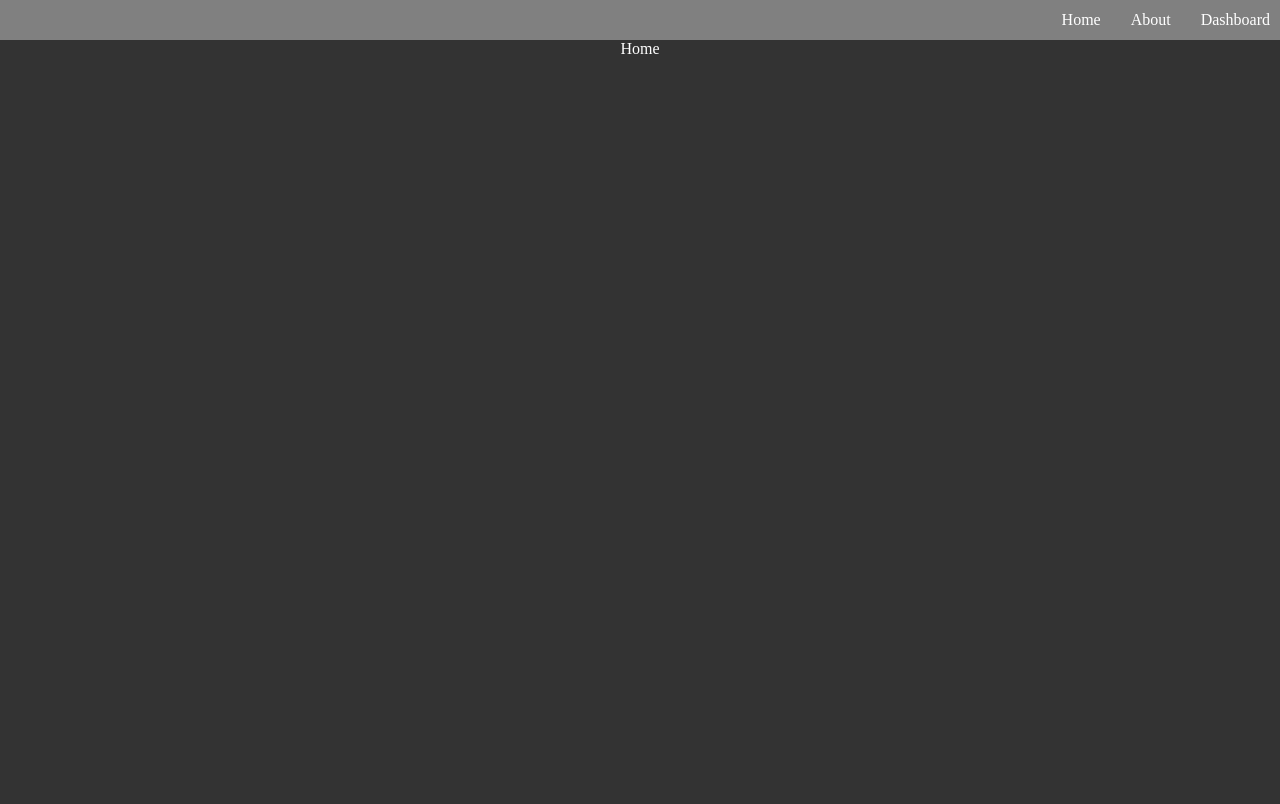
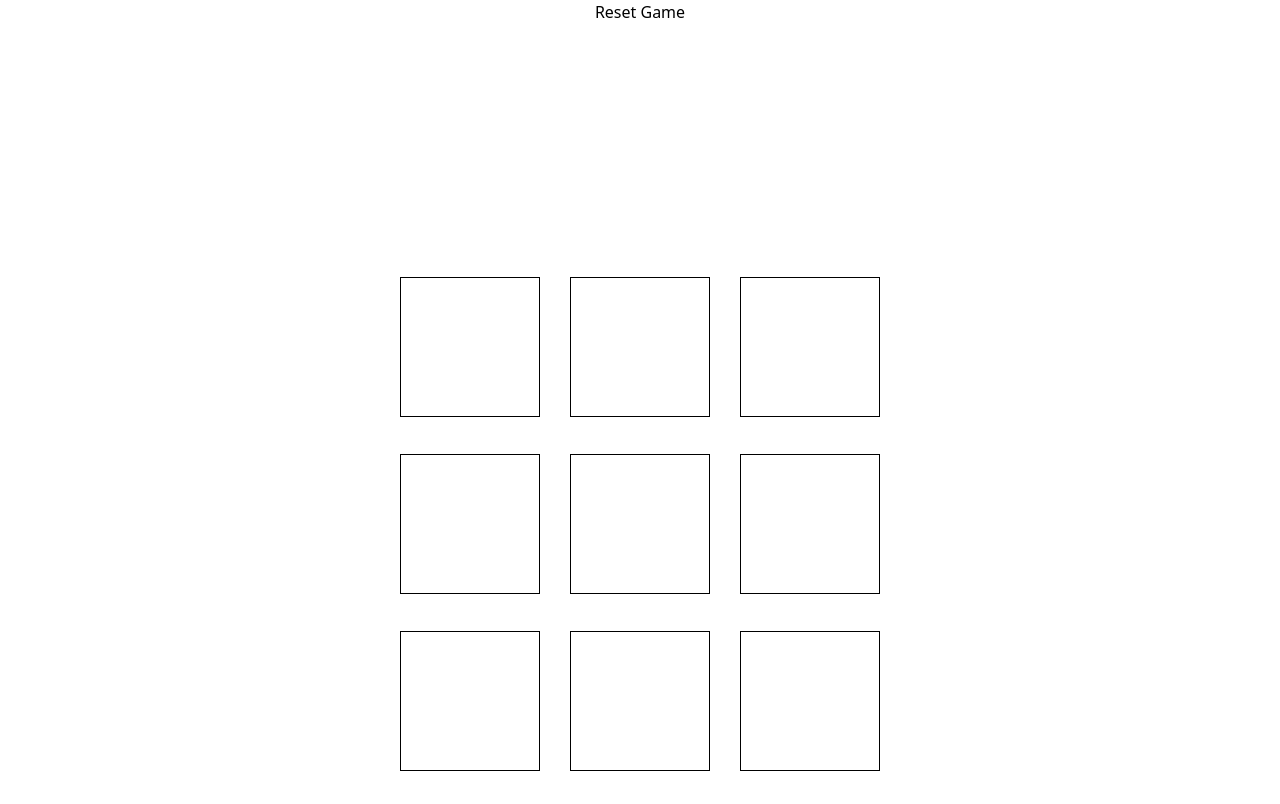
Before and after one commit to ajaykumar-21/Machine-Coding-Questions, a React (Create React App) app: page / in a window 1280 px wide. Built offline with nearby package versions, Linux system fonts and the light colour scheme.

Commit message:
create tic tac toe component and implement X and O mark functionality

```diff
--- a/package.json
+++ b/package.json
@@ -10,8 +10,10 @@
     "@fortawesome/react-fontawesome": "^0.2.2",
     "axios": "^1.8.4",
     "cra-template": "1.2.0",
+    "framer-motion": "^12.6.3",
     "react": "^18.3.1",
     "react-dom": "^18.3.1",
+    "react-helmet": "^6.1.0",
     "react-router-dom": "^7.4.1",
     "react-scripts": "^5.0.1",
     "web-vitals": "^4.2.4"
@@ -39,5 +41,8 @@
       "last 1 firefox version",
       "last 1 safari version"
     ]
+  },
+  "devDependencies": {
+    "tailwindcss": "^3.4.17"
   }
 }
--- a/src/App.js
+++ b/src/App.js
@@ -1,12 +1,12 @@
 import "./App.css";
 // import Practics from "./components/Practics/Practics";
-import SwitchTheme from "./components/SwitchTheme/SwitchTheme";
+// import Practics from "./components/Practics/Practics";
+import TicTacToe from "./components/Tic-Tac-Toe/Tic-Tac-Toe";
 
 function App() {
   return (
     <div className="App">
-      {/* <Practics /> */}
-      <SwitchTheme />
+      <TicTacToe />
     </div>
   );
 }
--- a/src/components/Practics/Practics.js
+++ b/src/components/Practics/Practics.js
@@ -1,61 +1,135 @@
-import React, { useEffect, useRef, useState } from "react";
-import style from "./Practics.module.css";
+import React from "react";
+import { motion } from "framer-motion";
+import { Helmet } from "react-helmet";
 
-const List = ({ data }) => {
-  console.log(data);
-  const [currentStep, setCurrentStep] = useState(2);
+const HomePage = () => {
+  return (
+    <div className="min-h-screen bg-gray-50 text-gray-900 font-sans">
+      <Helmet>
+        <title>Register Karo - Business Registration Made Easy</title>
+        <meta
+          name="description"
+          content="Simplified legal solutions to get your business up and running effortlessly. Register your company, file GST, and secure trademarks with ease."
+        />
+      </Helmet>
 
-  const progressLineWidth = (100 / (data.length - 1)) * currentStep;
+      {/* Navbar */}
+      <nav className="bg-white shadow-md py-4 px-6 flex justify-between items-center">
+        <h1 className="text-2xl font-bold text-blue-600">Register Karo</h1>
+        <div>
+          <a
+            href="#services"
+            className="mx-4 text-gray-700 hover:text-blue-600"
+          >
+            Services
+          </a>
+          <a
+            href="#testimonials"
+            className="mx-4 text-gray-700 hover:text-blue-600"
+          >
+            Testimonials
+          </a>
+          <a href="#contact" className="mx-4 text-gray-700 hover:text-blue-600">
+            Contact
+          </a>
+        </div>
+      </nav>
 
-  const handlePrev = () => {
-    setCurrentStep(currentStep !== 0 ? currentStep - 1 : "");
-  };
+      {/* Hero Section */}
+      <section className="flex flex-col items-center justify-center h-screen text-center px-6 bg-gradient-to-r from-blue-500 to-blue-700 text-white relative overflow-hidden">
+        {/* <motion.img
+          src="../../assets/roboboy.jpg"
+          alt="Hero"
+          className="absolute w-full h-full object-cover opacity-20"
+          initial={{ opacity: 0 }}
+          animate={{ opacity: 1 }}
+          transition={{ duration: 1 }}
+        /> */}
+        <motion.h1
+          className="text-5xl font-extrabold mb-4 drop-shadow-lg"
+          initial={{ opacity: 0, y: -20 }}
+          animate={{ opacity: 1, y: 0 }}
+          transition={{ duration: 0.5 }}
+        >
+          Register Your Business Hassle-Free
+        </motion.h1>
+        <p className="text-lg max-w-2xl text-gray-200">
+          Simplified legal solutions to get your business up and running
+          effortlessly.
+        </p>
+        <motion.button
+          className="mt-6 px-8 py-3 bg-white text-blue-600 font-bold rounded-full shadow-lg hover:bg-gray-100"
+          whileHover={{ scale: 1.05 }}
+        >
+          Get Started
+        </motion.button>
+      </section>
 
-  const handleNext = () => {
-    setCurrentStep(currentStep !== data.length - 1 ? currentStep + 1 : "");
-  };
+      {/* Services Section */}
+      <section id="services" className="py-16 bg-white">
+        <div className="max-w-6xl mx-auto px-6">
+          <h2 className="text-4xl font-bold text-center mb-12 text-gray-800">
+            Our Services
+          </h2>
+          <div className="grid grid-cols-1 md:grid-cols-3 gap-10">
+            {[
+              "Company Registration",
+              "GST Filing",
+              "Trademark Registration",
+            ].map((service, index) => (
+              <motion.div
+                key={index}
+                className="p-8 border rounded-xl shadow-lg text-center bg-gray-50 hover:shadow-xl transition"
+                whileHover={{ scale: 1.05 }}
+              >
+                <h3 className="text-2xl font-semibold mb-3 text-blue-600">
+                  {service}
+                </h3>
+                <p className="text-gray-600">
+                  Expert assistance for seamless registration and compliance.
+                </p>
+              </motion.div>
+            ))}
+          </div>
+        </div>
+      </section>
 
-  return (
-    <div className={style.stepperContainer}>
-      <h1>Stepper components</h1>
-      <div className={style.stepperWrapper}>
-        <div className={style.circleWrapper}>
-          {data &&
-            data.map((e, i) => <div className={style.circle}>{i + 1}</div>)}
+      {/* Testimonials Section */}
+      <section id="testimonials" className="py-16 bg-gray-100">
+        <div className="max-w-6xl mx-auto px-6 text-center">
+          <h2 className="text-4xl font-bold mb-12 text-gray-800">
+            What Our Clients Say
+          </h2>
+          <motion.div
+            className="p-8 bg-white rounded-xl shadow-lg mx-auto max-w-xl"
+            whileHover={{ scale: 1.02 }}
+          >
+            <p className="text-gray-700 italic">
+              "Register Karo made the process so simple and hassle-free. Highly
+              recommend their services!"
+            </p>
+            <p className="text-blue-600 font-bold mt-4">- A Satisfied Client</p>
+          </motion.div>
         </div>
-        <div
-          className={style.progressLine}
-          style={{ width: `${progressLineWidth}%` }}
-        ></div>
-      </div>
-      <div className={style.stepComponent}>{data[currentStep]}</div>
-      <div className={style.btnWrapper}>
-        <button onClick={handlePrev} disabled={currentStep === 0}>
-          Prev
-        </button>
-        <button onClick={handleNext} disabled={currentStep === data.length - 1}>
-          Next
-        </button>
-      </div>
+      </section>
+
+      {/* CTA Section */}
+      <section
+        id="contact"
+        className="py-16 bg-blue-600 text-white text-center relative"
+      >
+        <h2 className="text-4xl font-bold mb-4">
+          Ready to Register Your Business?
+        </h2>
+        <motion.button
+          className="mt-6 px-8 py-3 bg-white text-blue-600 font-bold rounded-full shadow-lg hover:bg-gray-100"
+          whileHover={{ scale: 1.05 }}
+        >
+          Get Started Now
+        </motion.button>
+      </section>
     </div>
   );
 };
 
-const Example1 = () => {
-  return <>Hello, 1</>;
-};
-
-const Example2 = () => {
-  return <>Hello, 2</>;
-};
-
-const Example3 = () => {
-  return <>Hello, 3</>;
-};
-
-const Practics = () => {
-  const data = [<Example1 />, <Example2 />, <Example3 />];
-  return <List data={data} />;
-};
-
-export default Practics;
+export default HomePage;
--- /dev/null
+++ b/src/components/Tic-Tac-Toe/Tic-Tac-Toe.js
@@ -0,0 +1,41 @@
+import React, { useState } from "react";
+import styles from "./Tic-Tac-Toe.module.css";
+
+const initialBoard = () => Array(9).fill(null);
+
+function TicTacToe() {
+  const [board, setBoard] = useState(initialBoard());
+  const [isNext, setIsnext] = useState(false);
+  console.log(board);
+
+  const handleOnClick = (index) => {
+    // console.log(index);
+    const newBoard = [...board];
+    newBoard[index] = isNext ? "X" : "O";
+    setBoard(newBoard);
+    setIsnext(!isNext);
+  };
+
+  console.log(board);
+  return (
+    <div>
+      <div>
+        <button>Reset Game</button>
+      </div>
+      <div className={styles.boardContainer}>
+        {board.map((b, i) => (
+          <button
+            key={i}
+            className={styles.box}
+            onClick={() => handleOnClick(i)}
+            disabled={b !== null}
+          >
+            {b}
+          </button>
+        ))}
+      </div>
+    </div>
+  );
+}
+
+export default TicTacToe;
--- /dev/null
+++ b/src/components/Tic-Tac-Toe/Tic-Tac-Toe.module.css
@@ -0,0 +1,20 @@
+.boardContainer {
+  width: 500px;
+  height: 500px;
+  /* border: 1px solid black; */
+  display: flex;
+  flex-wrap: wrap;
+  justify-content: center;
+  align-items: center;
+  gap: 30px;
+  transform: translatey(50%);
+}
+
+.box {
+  width: 140px;
+  height: 140px;
+  border: 1px solid black;
+  font-size: 60px;
+  text-align: center;
+  /* padding: 10px; */
+}
--- a/src/index.css
+++ b/src/index.css
@@ -1,5 +1,12 @@
+@tailwind base;
+@tailwind components;
+@tailwind utilities;
+
 body {
   margin: 0px;
+  display: flex;
+  justify-content: center;
+  align-items: center;
 }
 
 [data-theme="light"] {
--- /dev/null
+++ b/tailwind.config.js
@@ -0,0 +1,8 @@
+/** @type {import('tailwindcss').Config} */
+module.exports = {
+  content: ["./src/**/*.{js,jsx,ts,tsx}"],
+  theme: {
+    extend: {},
+  },
+  plugins: [],
+};
```
Also changed, not shown: 2 other files (tests, documents, lock files or other folders).
